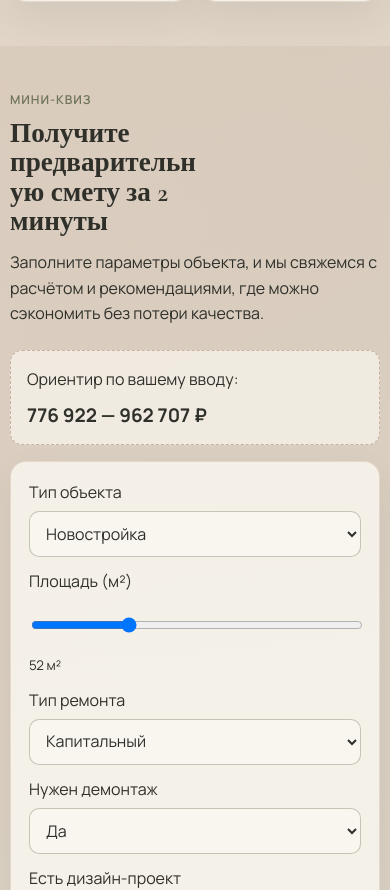
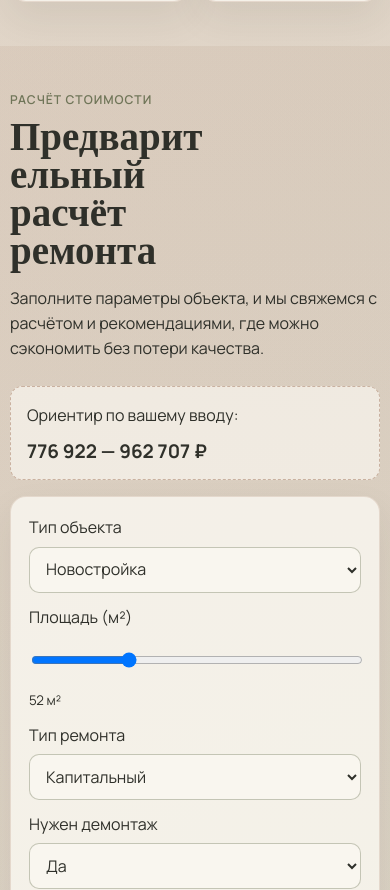
Before and after one commit to whi600/bravo-proect-fresh, a Vue app: page / in a window 390 px wide. Shown: the part 1374-2264 px from the top of the page. Built offline with nearby package versions, Linux system fonts and the light colour scheme.

Commit message:
fix: refine estimate block heading

```diff
--- a/src/styles/main.css
+++ b/src/styles/main.css
@@ -518,6 +518,14 @@ a {
   display: grid;
   gap: 20px;
   grid-template-columns: 1fr 1fr;
+}
+
+.quiz-copy h2 {
+  max-width: 12ch;
+}
+
+.quiz-copy > p:not(.eyebrow) {
+  max-width: 58ch;
 }
 
 .quiz-form,
@@ -1057,6 +1065,16 @@ textarea {
     width: 100%;
   }
 
+  .quiz-copy h2 {
+    max-width: 11ch;
+    font-size: clamp(1.9rem, 10vw, 2.45rem);
+    line-height: 0.98;
+  }
+
+  .quiz-copy > p:not(.eyebrow) {
+    max-width: none;
+  }
+
   .process-head {
     gap: 10px;
   }
--- a/src/views/HomeView.vue
+++ b/src/views/HomeView.vue
@@ -104,9 +104,9 @@ function submitQuiz() {
 
     <section id="quiz" class="section section-accent">
       <div class="container container-wide quiz-grid">
-        <div>
-          <p class="eyebrow">Мини-квиз</p>
-          <h2>Получите предварительную смету за 2 минуты</h2>
+        <div class="quiz-copy">
+          <p class="eyebrow">Расчёт стоимости</p>
+          <h2>Предварительный расчёт ремонта</h2>
           <p>
             Заполните параметры объекта, и мы свяжемся с расчётом и рекомендациями, где можно
             сэкономить без потери качества.
```
